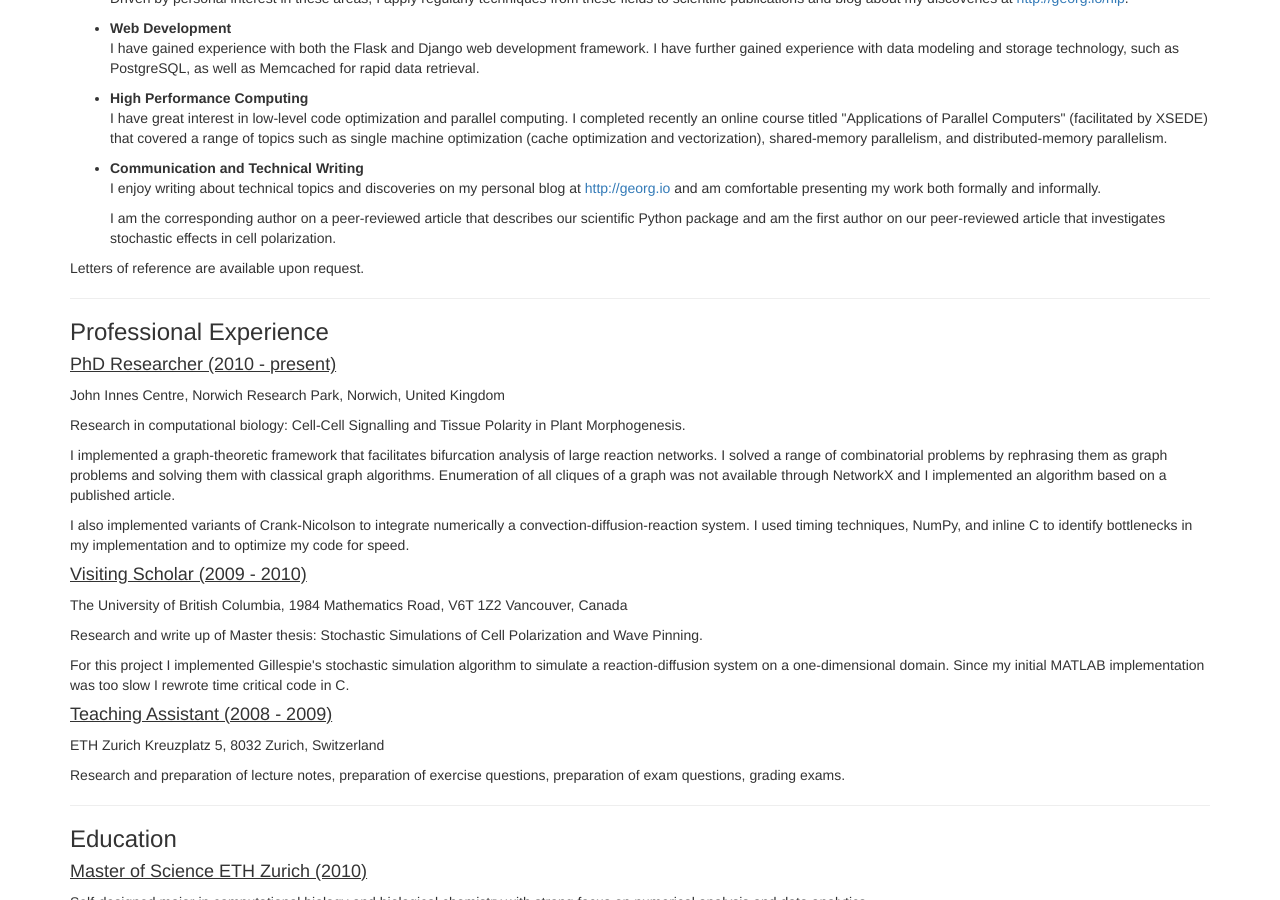
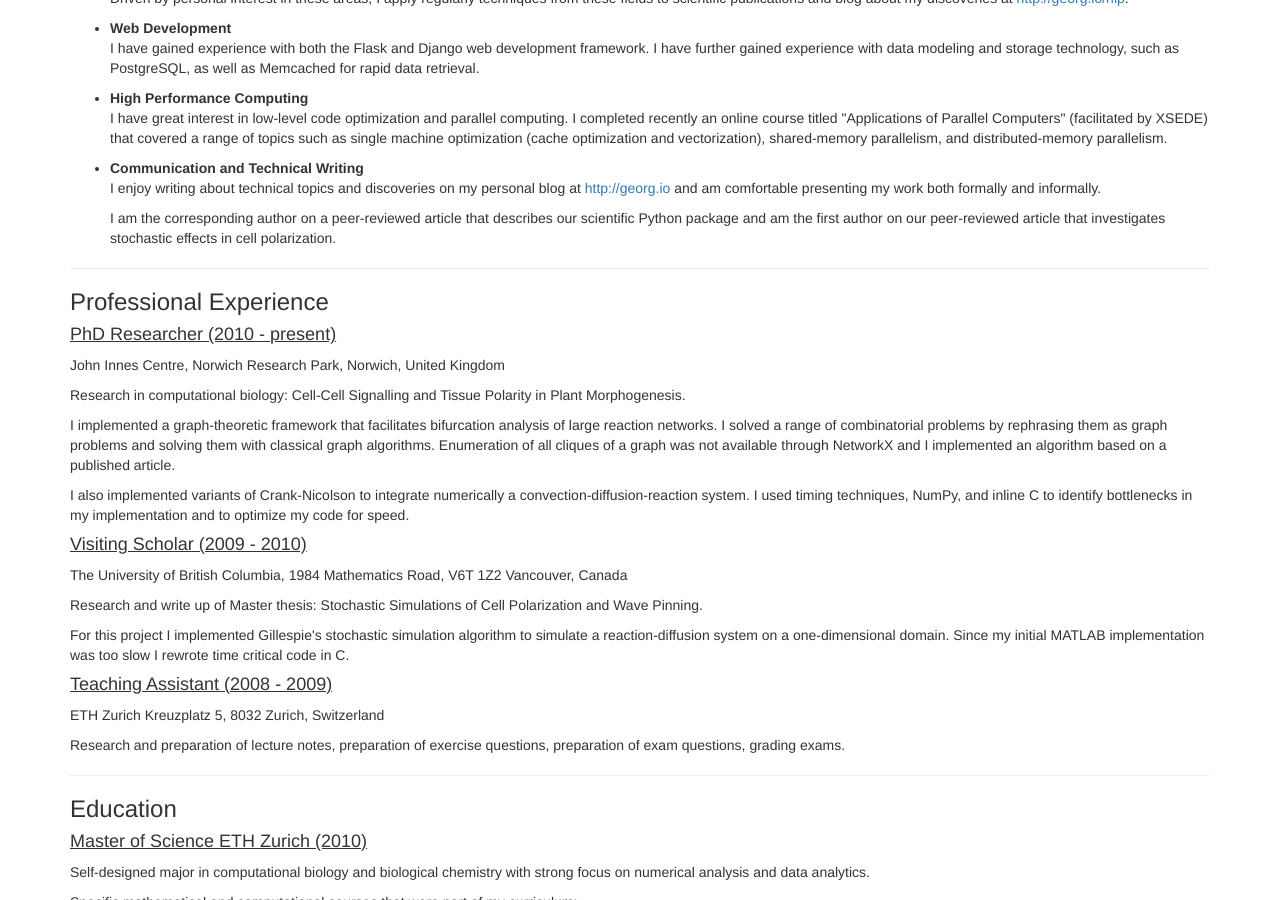
Before and after one commit to waltherg/backup.waltherg.github.io, a Jekyll site: the page cv/index.html, which Jekyll copies as it is, in a window 1280 px wide and 900 px high, scrolled down 579 px. Built offline with Jekyll 4.4.1, drawn with Linux system fonts in a browser that asks for light colours; nearby versions of some CDN libraries; some web fonts are replaced.

Commit message:
remove references phrase

```diff
--- a/cv/index.html
+++ b/cv/index.html
@@ -165,8 +165,6 @@
   </p>
 </ul>
 
-Letters of reference are available upon request.
-
 <hr/>
 
 <h3>Professional Experience</h3>
```
